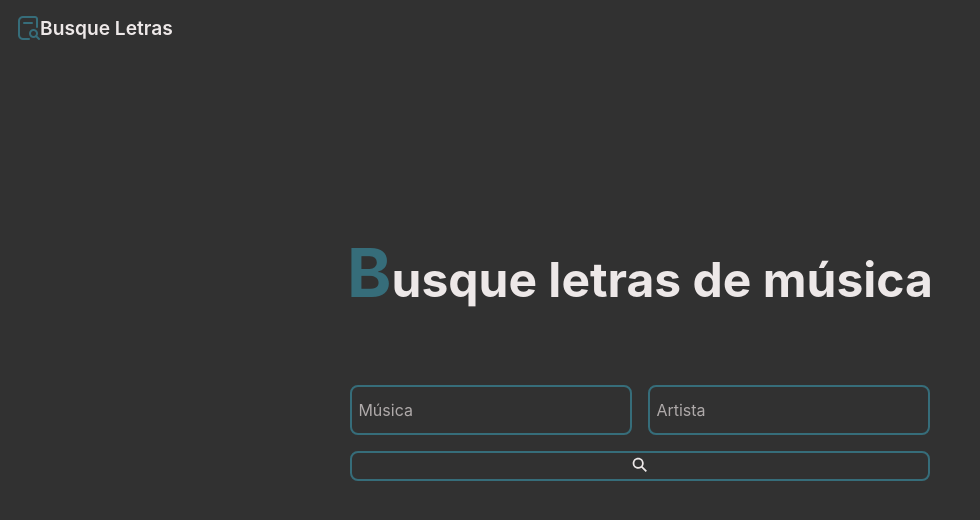
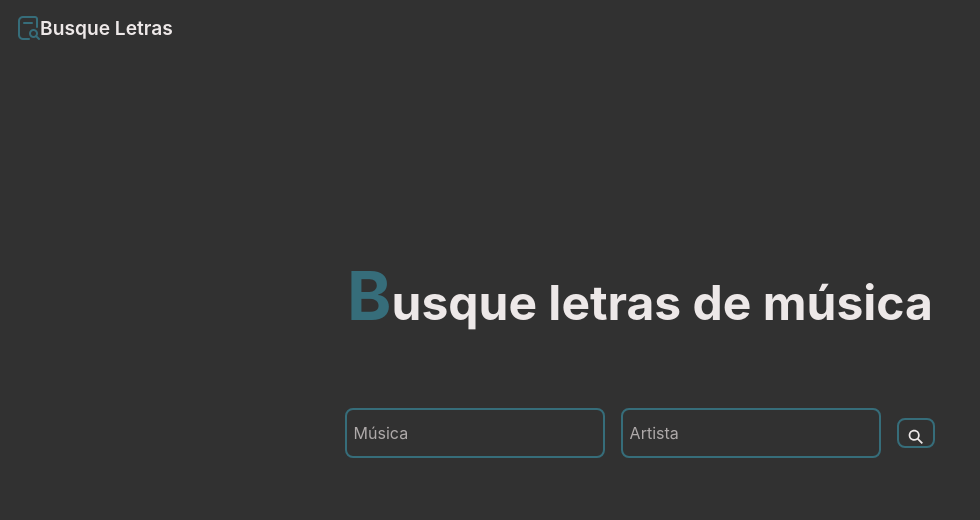
Before and after one commit to monickevelyn/busque-letras, a React (Vite) app: page / in a window 1280 px wide. Shown: the top 520 px of the page, without its empty margins (0-980 px from the left). Built offline with nearby package versions, Linux system fonts and the light colour scheme.

Commit message:
--update btn-search

```diff
--- a/src/components/search/style.search.scss
+++ b/src/components/search/style.search.scss
@@ -44,8 +44,8 @@
         font-size: 1em;
         border: 2px solid var(--color2);
         border-radius: 8px;
-        flex: 1 0 30px;
-        padding: 0.2em;
+        // flex: 1 0 30px;
+        padding: 0.5em;
     }
 
     button:hover {
```
